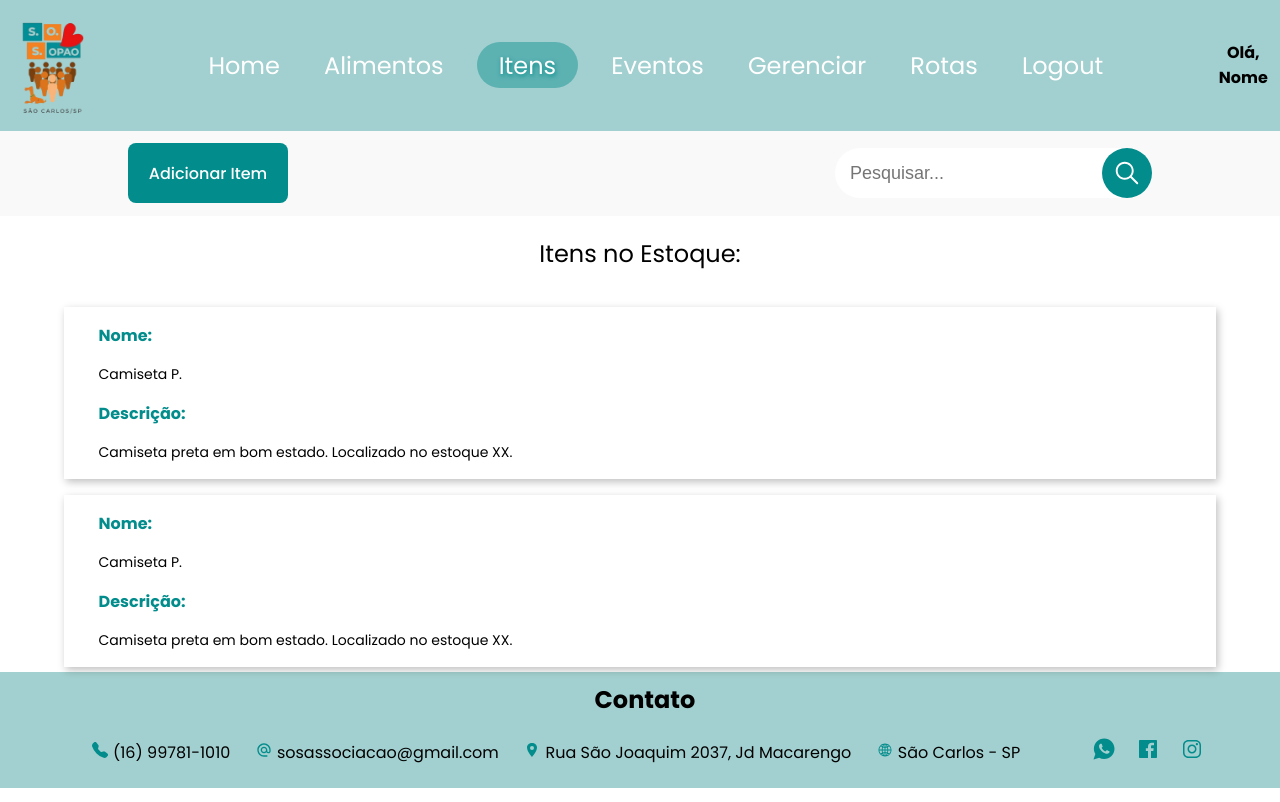
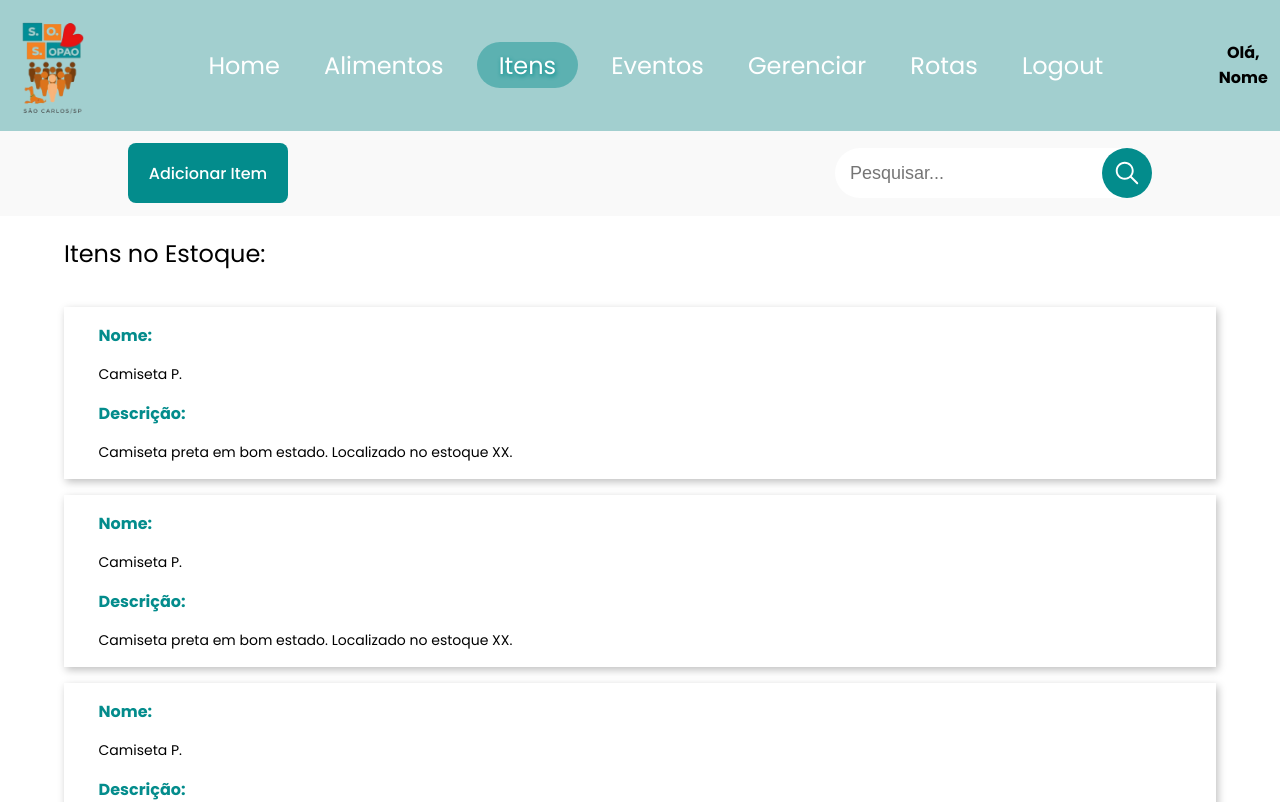
Before and after one commit to LuisHDantas/Projeto-SOSopao, a React (Create React App) app in the folder sosopao-app/: page /itens in a window 1280 px wide. Shown: the top 802 px of the page. Built offline with nearby package versions, Linux system fonts and the light colour scheme.

Commit message:
fix: Arruma margin e add um card na pagina de itens

```diff
--- a/sosopao-app/src/components/ModalAddAlimento/style.css
+++ b/sosopao-app/src/components/ModalAddAlimento/style.css
@@ -5,7 +5,7 @@
     flex-direction: column;
     justify-content: center;
     align-items: center;
-    width: 60%;
+    width: 80%;
     height: 70vh;
     font-family: 'Poppins', sans-serif;
 
--- a/sosopao-app/src/components/ModalAddItem/style.css
+++ b/sosopao-app/src/components/ModalAddItem/style.css
@@ -5,7 +5,7 @@
     flex-direction: column;
     justify-content: center;
     align-items: center;
-    width: 60%;
+    width: 80%;
     height: 70vh;
     font-family: 'Poppins', sans-serif;
     position: fixed;
--- a/sosopao-app/src/components/ModalAddItemAlimento/style.css
+++ b/sosopao-app/src/components/ModalAddItemAlimento/style.css
@@ -5,7 +5,7 @@
     flex-direction: column;
     justify-content: center;
     align-items: center;
-    width: 60%;
+    width: 80%;
     height: 70vh;
     font-family: 'Poppins', sans-serif;
 
--- a/sosopao-app/src/pages/Alimentos.jsx
+++ b/sosopao-app/src/pages/Alimentos.jsx
@@ -26,7 +26,7 @@ export function Alimentos(){
     }
 
     return(
-        <div>
+        <>
             <Navbar type='alimentos'/>
             <div id="add-search">
                 <ButtonAdd  onClick={() => setAbreAddAlimento(!abreAddAlimento)}>
@@ -61,6 +61,7 @@ export function Alimentos(){
             <div className='tela-fundo-branco' style={{
                 // borra o fundo quando modal está aberto
                 filter: abreAddItemAlimento || abreAddAlimento || abreDeletar ? 'blur(5px)' : 'none',
+                margin: 0,
             }}>
 
                 <div id="conteudo-alimentos">
@@ -105,6 +106,6 @@ export function Alimentos(){
 
                 <Footer/>
             </div>
-        </div>
+        </>
     );
 }
--- a/sosopao-app/src/pages/Itens.jsx
+++ b/sosopao-app/src/pages/Itens.jsx
@@ -60,6 +60,11 @@ export function Itens(){
                             setAbreDeletar(!abreDeletar);
                         }}
                     />
+                    <CardItens
+                        abreDeletar={() => {
+                            setAbreDeletar(!abreDeletar);
+                        }}
+                    />
                 </div>
             </div>
 
--- a/sosopao-app/src/styles/alimentos.css
+++ b/sosopao-app/src/styles/alimentos.css
@@ -26,4 +26,9 @@
     #add-search{
         padding: 1% 10%;
     }
+
+    #titulo-alimentos{
+        width: 90%;
+        text-align: start;
+    }
 }
--- a/sosopao-app/src/styles/itens.css
+++ b/sosopao-app/src/styles/itens.css
@@ -11,6 +11,7 @@
     flex-direction: column;
     justify-content: center;
     align-items: center;
+    margin-bottom: 1rem;
 }
 
 #titulo-itens{
@@ -25,4 +26,9 @@
     #add-search{
         padding: 1% 10%;
     }
+
+    #titulo-itens{
+        width: 90%;
+        text-align: start;
+    }
 }
```
